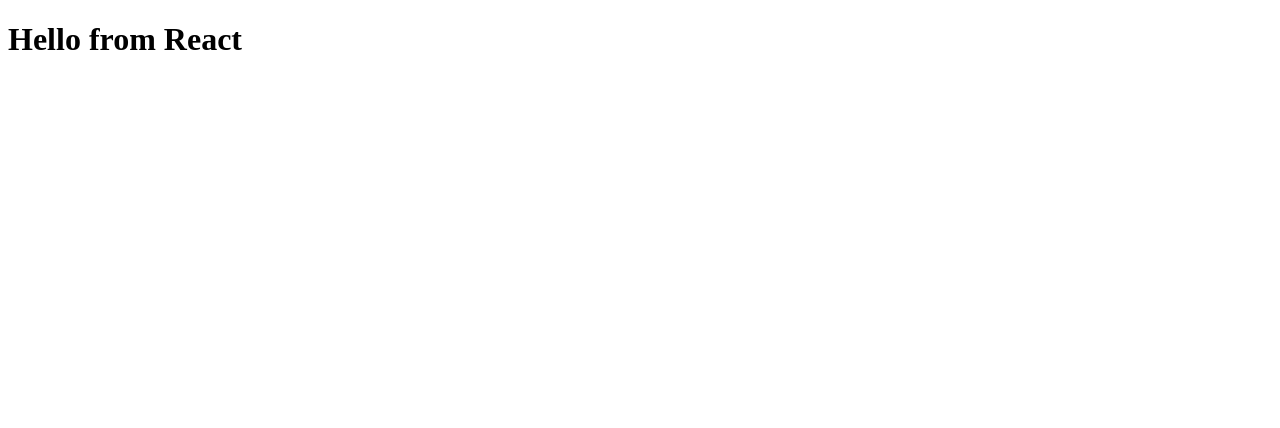
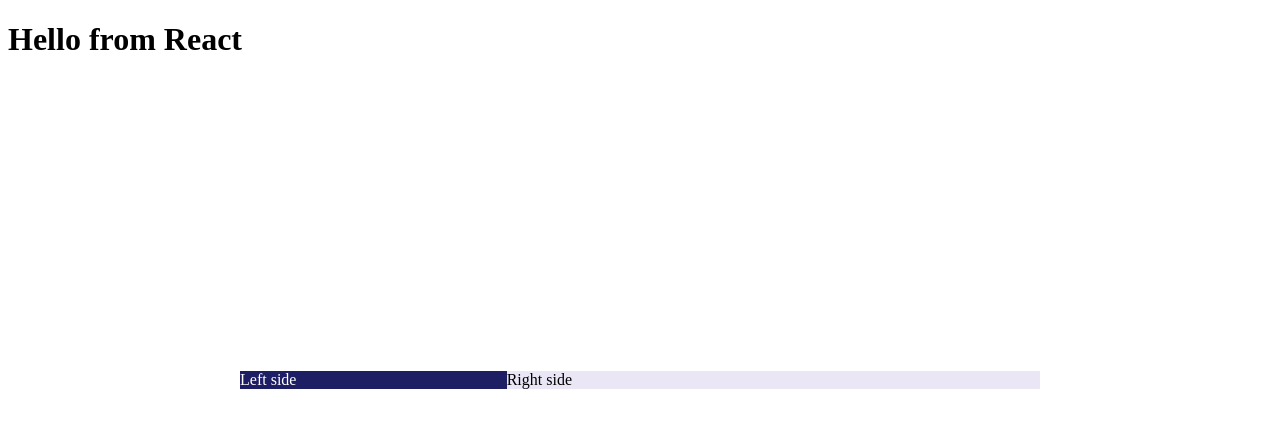
Before and after one commit to sorinpav/teachme, a React app: page / in a window 1280 px wide. Shown: the top 428 px of the page. Built offline with nearby package versions, Linux system fonts and the light colour scheme; the HTML template or start-up script is replaced by a standard one.

Commit message:
starting to style the signup form

```diff
--- a/package.json
+++ b/package.json
@@ -23,7 +23,12 @@
     "@babel/preset-env": "^7.10.4",
     "@babel/preset-react": "^7.10.4",
     "babel-loader": "^8.1.0",
+    "css-loader": "^3.6.0",
     "html-webpack-plugin": "^4.3.0",
+    "node-sass": "^4.14.1",
+    "sass": "^1.26.10",
+    "sass-loader": "^9.0.2",
+    "style-loader": "^1.2.1",
     "webpack": "^4.44.0",
     "webpack-cli": "^3.3.12",
     "webpack-dev-server": "^3.11.0"
--- a/src/App.js
+++ b/src/App.js
@@ -1,9 +1,10 @@
 import React from 'react';
-
+import SignupForm from './components/Forms/SignupForm/SignupForm';
 const App = () => {
   return (
     <div>
       <h1>Hello from React</h1>
+      <SignupForm />
     </div>
   );
 };
--- a/src/components/Forms/SignupForm/SignupForm.js
+++ b/src/components/Forms/SignupForm/SignupForm.js
@@ -1,7 +1,17 @@
 import React from 'react';
+import './SignupForm.scss';
 
 const SignupForm = () => {
-  return <div></div>;
+  return (
+    <div className='SignupForm'>
+      <div className='center-container'>
+        <div className='grid-container'>
+          <div className='left-side'>Left side</div>
+          <div className='right-side'>Right side</div>
+        </div>
+      </div>
+    </div>
+  );
 };
 
 export default SignupForm;
--- a/src/components/Forms/SignupForm/SignupForm.scss
+++ b/src/components/Forms/SignupForm/SignupForm.scss
@@ -0,0 +1,25 @@
+.center-container {
+  height: 600px;
+  position: relative;
+}
+.grid-container {
+  display: grid;
+  grid-template-columns: 1fr 2fr;
+  max-width: 800px;
+  width: 800px;
+  margin: 0;
+  position: absolute;
+  top: 50%;
+  left: 50%;
+  -ms-transform: translate(-50%, -50%);
+  transform: translate(-50%, -50%);
+}
+
+.left-side {
+  background-color: #1e1e64;
+  color: white;
+}
+
+.right-side {
+  background-color: #eae6f6;
+}
--- a/webpack.config.js
+++ b/webpack.config.js
@@ -26,6 +26,17 @@ module.exports = {
           presets: ['@babel/preset-env', '@babel/preset-react'],
         },
       },
+      {
+        test: /\.s[ac]ss$/i,
+        use: [
+          // Creates `style` nodes from JS strings
+          'style-loader',
+          // Translates CSS into CommonJS
+          'css-loader',
+          // Compiles Sass to CSS
+          'sass-loader',
+        ],
+      },
     ],
   },
   // add a custom index.html as the template
```
Also changed, not shown: 1 other file (tests, documents, lock files or other folders).
